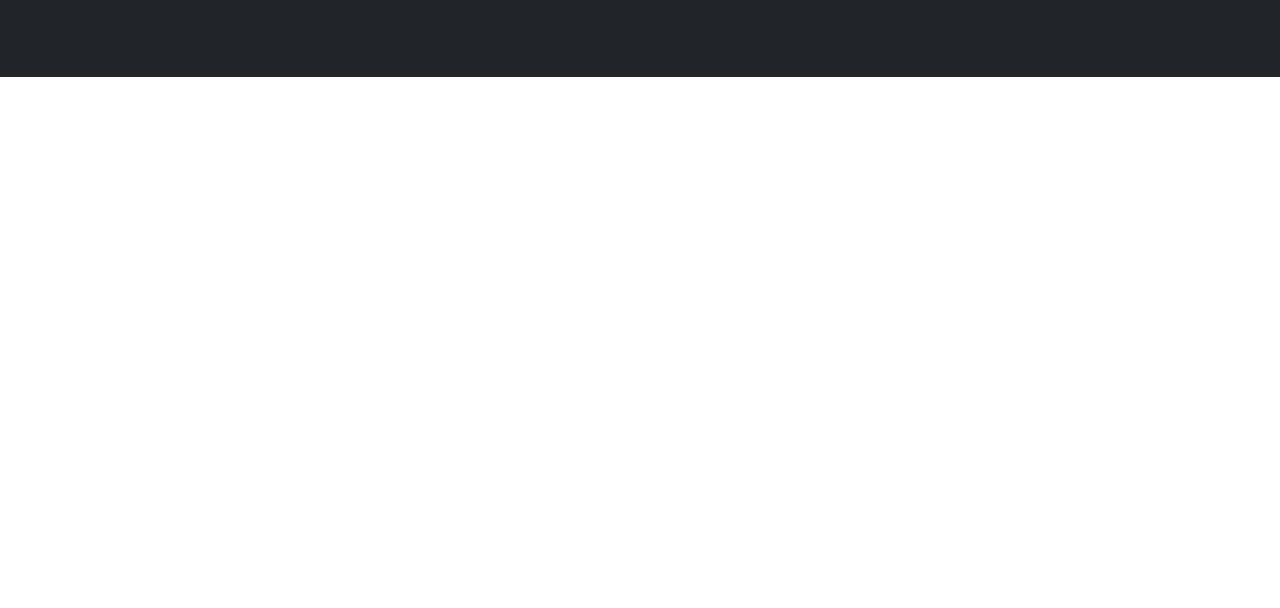
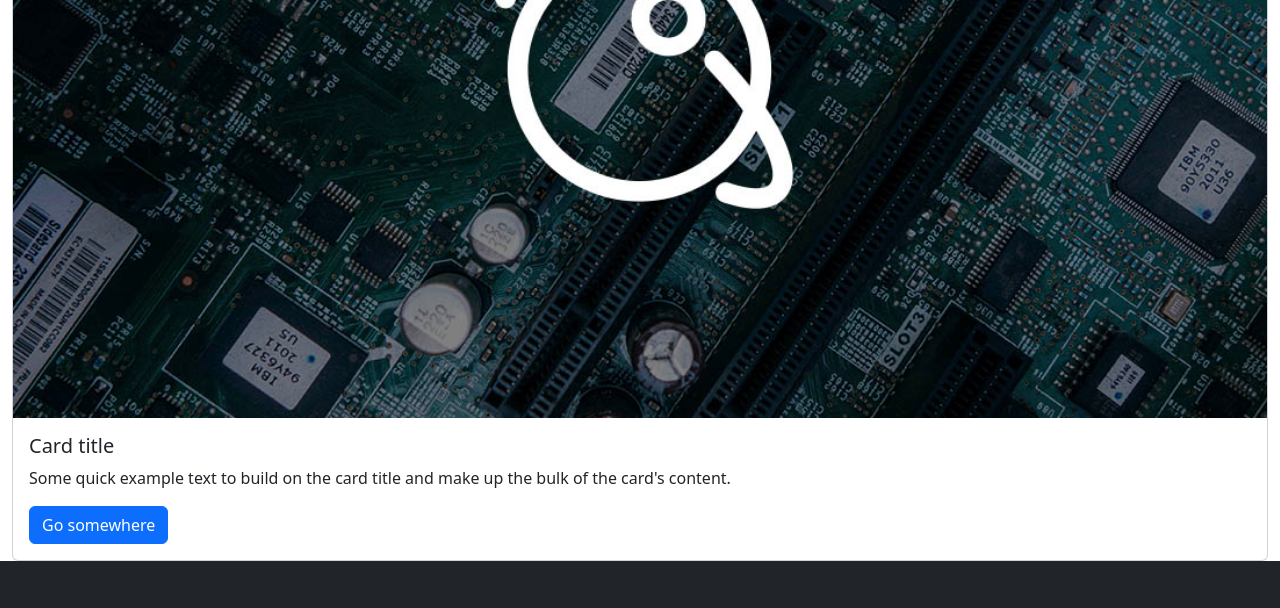
Before and after one commit to earias08/rollingbankc76i, a plain HTML site: page index.html in a window 1280 px wide. Shown: the part 892-1500 px from the top of the page. Before the commit the page ends 969 px from the top, so only its background shows below. Drawn offline with nearby package versions, Linux system fonts and the light colour scheme.

Commit message:
agregamos un section y card

```diff
--- a/index.html
+++ b/index.html
@@ -76,7 +76,18 @@
           <span class="visually-hidden">Next</span>
         </button>
       </div>
-      <h1>TITULO PRINCIPAL</h1>
+      <section class="container-fluid">
+        <h1>TITULO PRINCIPAL</h1>
+        <div class="card">
+          <img src="./img/seguridad/galaxy.jpg" class="card-img-top" alt="bitcoin">
+          <div class="card-body">
+            <h5 class="card-title">Card title</h5>
+            <p class="card-text">Some quick example text to build on the card title and make up the bulk of the card's content.
+            </p>
+            <a href="#" class="btn btn-primary">Go somewhere</a>
+          </div>
+        </div>
+      </section>
     </main>
     <footer class="py-5 bg-dark text-light">
       <section class="container">
```
